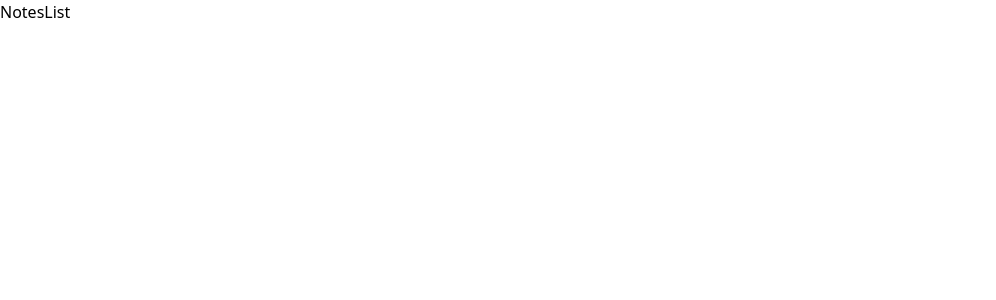
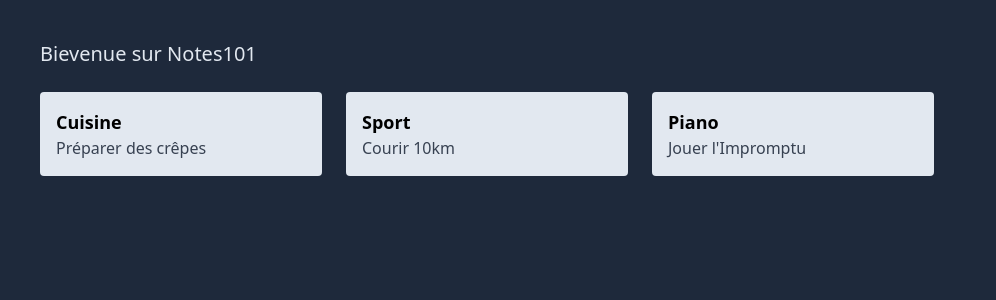
Before and after one commit to newdev-creator/react-note-app, a React (Vite) app: page / in a window 1280 px wide. Shown: the top 300 px of the page, without its empty margins (0-996 px from the left). Built offline with nearby package versions, Linux system fonts and the light colour scheme.

Commit message:
FEAT: display notes

```diff
--- a/src/App.jsx
+++ b/src/App.jsx
@@ -12,9 +12,9 @@
 
   console.log(notes);
   return (
-    <>
+    <div className="bg-slate-800 min-h-screen flex">
       <NotesList />
-    </>
+    </div>
   );
 }
 
--- a/src/components/NotesList.jsx
+++ b/src/components/NotesList.jsx
@@ -3,6 +3,22 @@
 
 export default function NotesList() {
   const notes = useSelector((state) => state.notes);
-  console.log(notes);
-  return <div>NotesList</div>;
+
+  return (
+    <div className="p-10 w-full">
+      <p className="text-xl text-slate-200 mb-6">Bievenue sur Notes101</p>
+      <div className="grid lg:grid-cols-2 xl:grid-cols-4 2xl:grid-cols-5 gap-6">
+        {notes.list?.length > 0 &&
+          notes.list.map((note) => (
+            <div
+              key={note.id}
+              className="bg-slate-200 hover:bg-slate-50 p-4 rounded cursor-pointer"
+            >
+              <p className="text-lg font-semibold">{note.title}</p>
+              <p className="text-gray-700">{note.subtitle}</p>
+            </div>
+          ))}
+      </div>
+    </div>
+  );
 }
```
